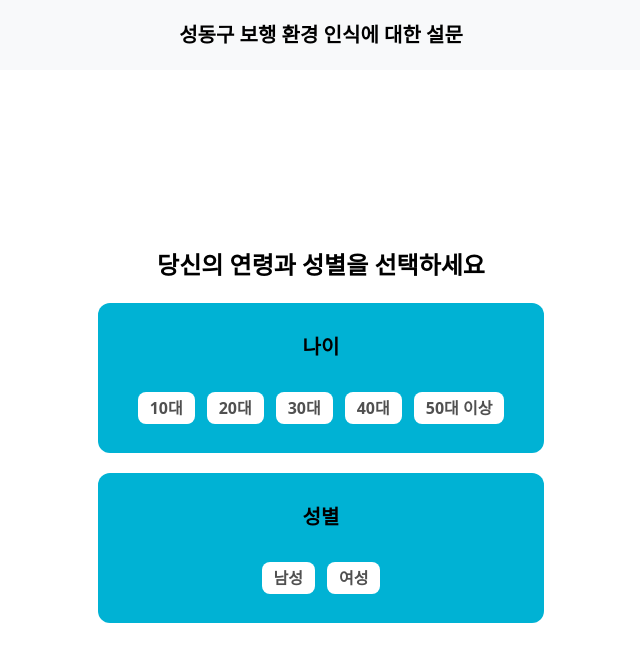
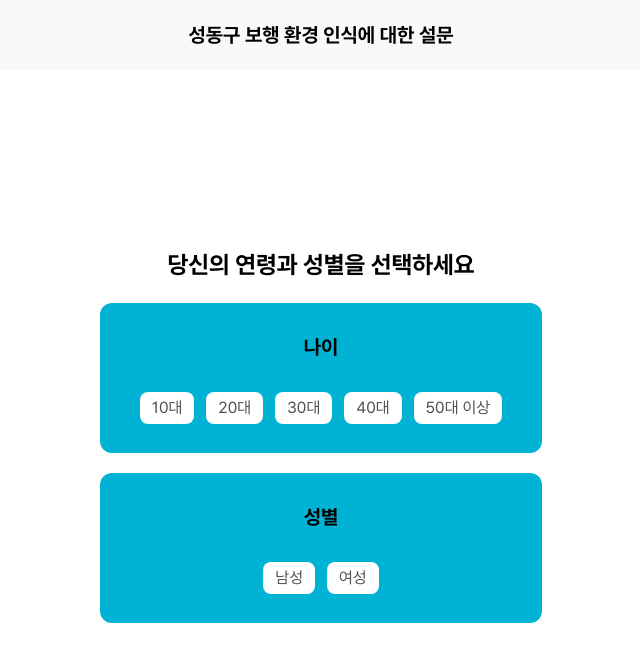
Before and after one commit to arky02/Hanyang_RoadSurvey_Front, a Next.js app: page / in a window 1280 px wide. Shown: the top 662 px of the page, without its empty margins (319-959 px from the left). Built offline with nearby package versions, Linux system fonts and the light colour scheme.

Commit message:
chore: apply pretendard font to web

```diff
--- a/pages/_app.tsx
+++ b/pages/_app.tsx
@@ -1,4 +1,5 @@
 import "@/styles/globals.css";
+import "../public/font/font.css";
 import type { AppProps } from "next/app";
 
 export default function App({ Component, pageProps }: AppProps) {
--- a/tailwind.config.ts
+++ b/tailwind.config.ts
@@ -7,12 +7,14 @@ const config: Config = {
     "./app/**/*.{js,ts,jsx,tsx,mdx}",
   ],
   theme: {
-    extend: {
-      backgroundImage: {
-        "gradient-radial": "radial-gradient(var(--tw-gradient-stops))",
-        "gradient-conic":
-          "conic-gradient(from 180deg at 50% 50%, var(--tw-gradient-stops))",
-      },
+    fontFamily: {
+      sans: ["Pretendard"],
+    },
+    fontWeight: {
+      regular: "400",
+      medium: "500",
+      semiBold: "600",
+      bold: "700",
     },
   },
   plugins: [],
```
